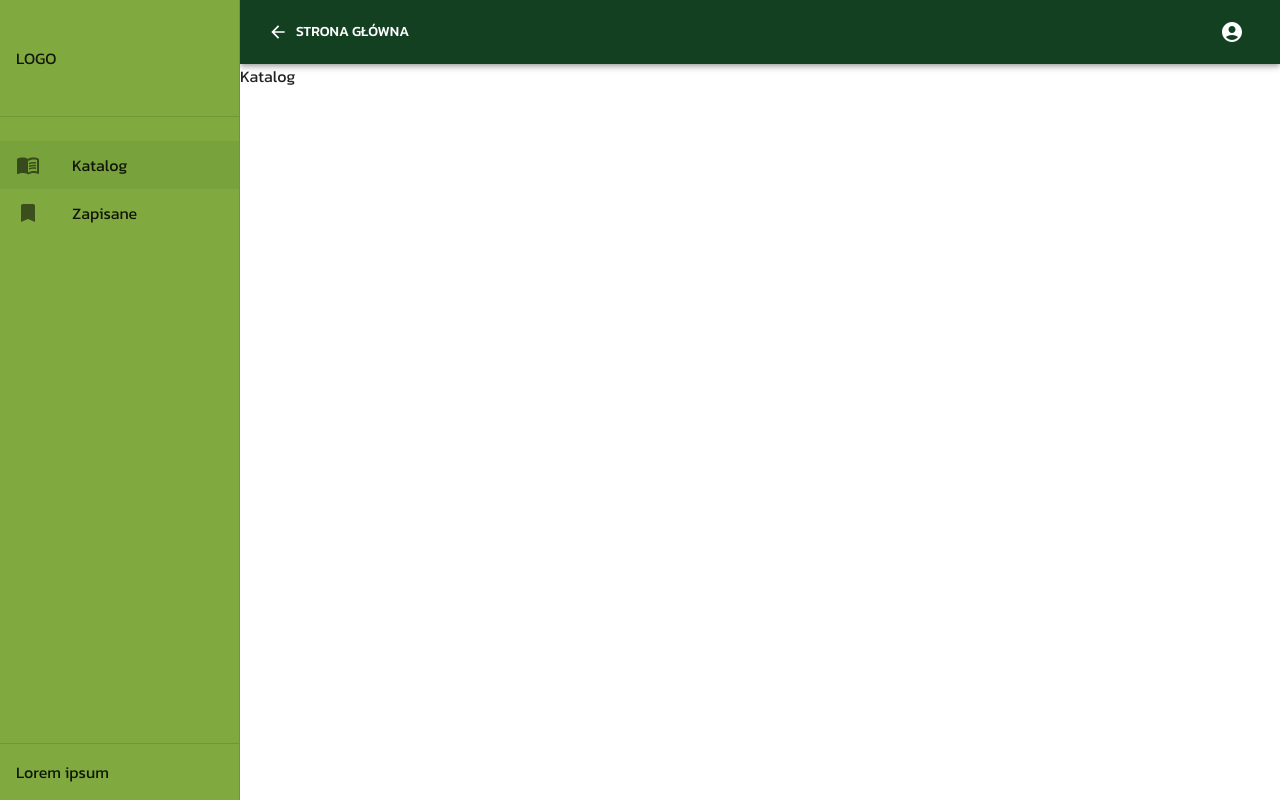
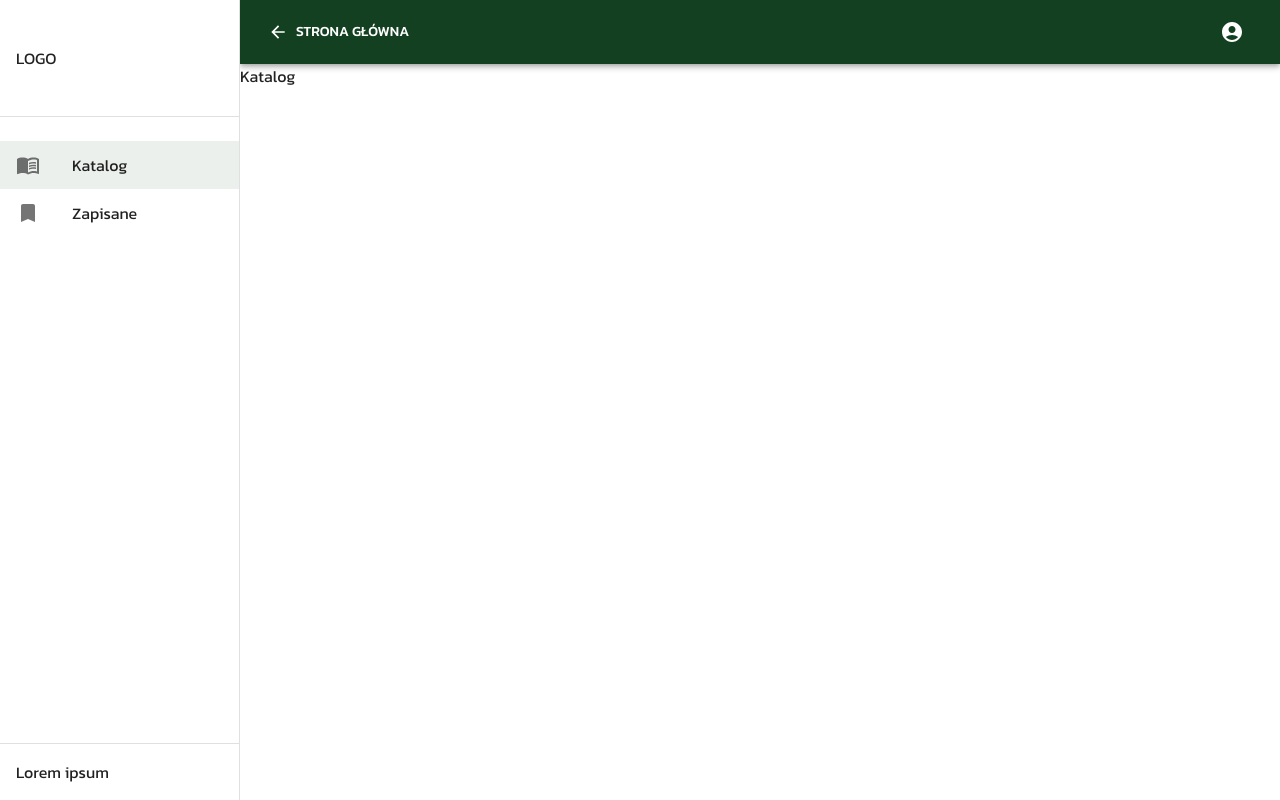
Before and after one commit to kzuraniewski/catalog, a Next.js app: page / in a window 1280 px wide. Built offline with nearby package versions, Linux system fonts and the light colour scheme.

Commit message:
sidenav background white

```diff
--- a/components/Sidenav.tsx
+++ b/components/Sidenav.tsx
@@ -15,7 +15,6 @@ const Sidenav = ({ ...other }: SidenavProps) => {
 				width: drawerWidth,
 				flexShrink: 0,
 				'& .MuiDrawer-paper': {
-					backgroundColor: 'secondary.main',
 					width: drawerWidth,
 				},
 			}}
```
